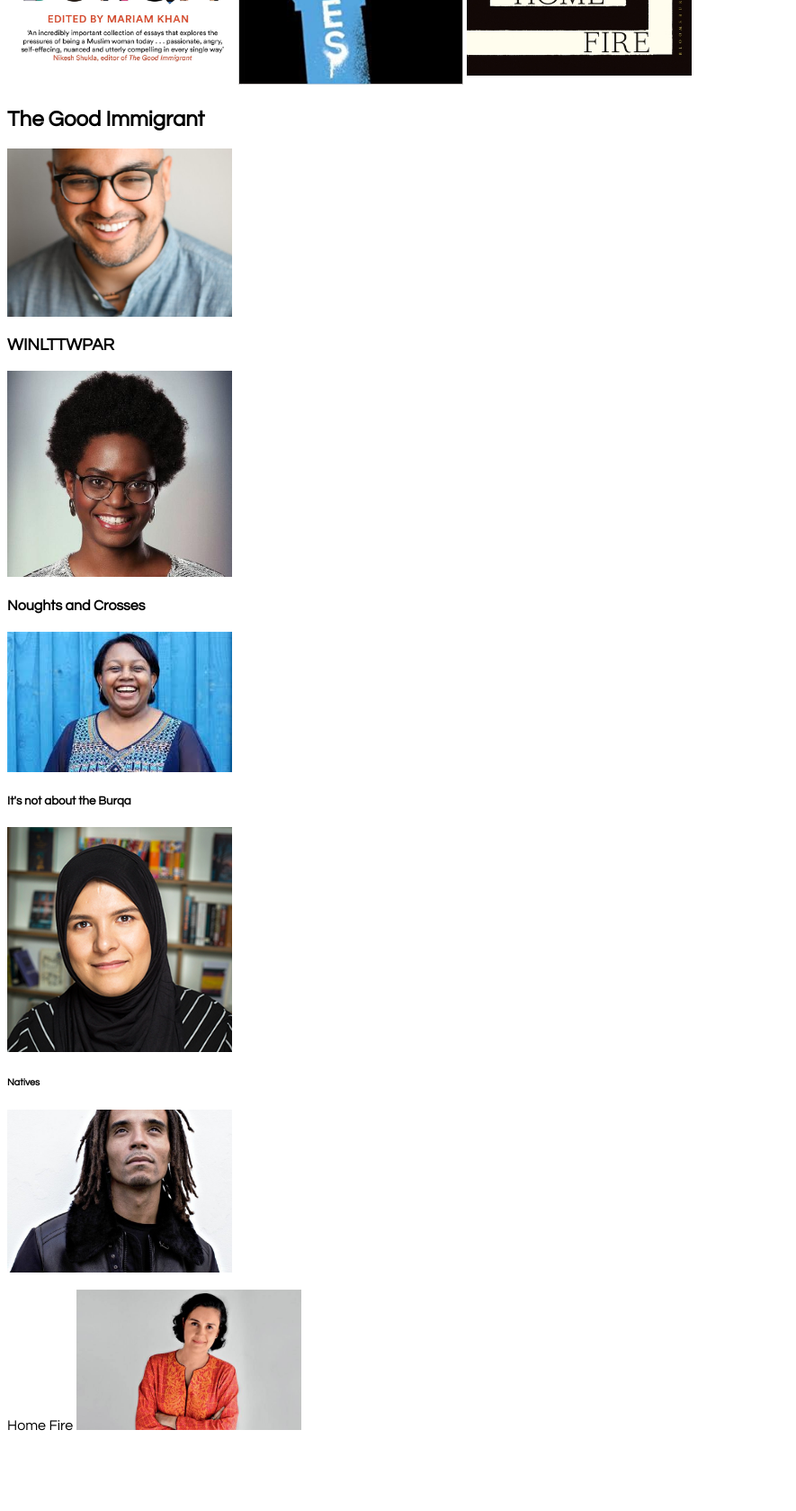
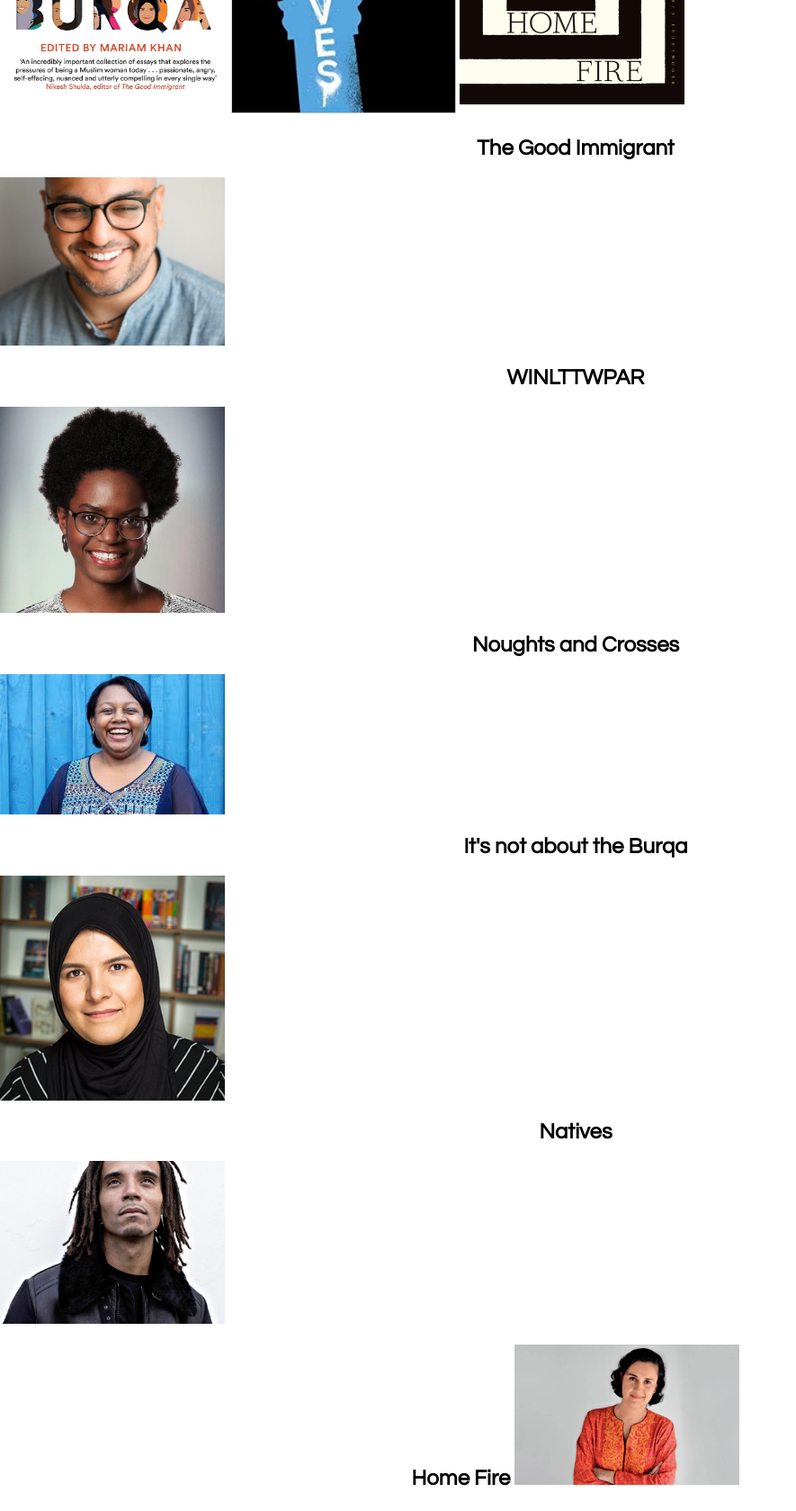
Before and after one commit to Prubjeet/group_project, a plain HTML site: page index.html in a window 1280 px wide. Shown: the part 940-2619 px from the top of the page at 90% size, without its empty margins (0-885 px from the left). Before the commit the page ends 2548 px from the top, so only its background shows below. Drawn offline with Linux system fonts and the light colour scheme.

Commit message:
tried doing a bit more but not a lot changed

```diff
--- a/index.html
+++ b/index.html
@@ -11,14 +11,17 @@
 </body>
 <nav>
     <ul>
+        <li><a>Menu</a></li>
+        <ul>
                 <li><a href="index.html">Home</a></li>
                 <li><a href="aboutpage.html">About page</a></li>
-        <li><a href="#">The Good immigrant</a></li>
+                <li><a href="#">The Good Immigrant</a></li>
                 <li><a href="#">WINLTTWPAR</a></li>
                 <li><a href="#">Noughts and Crosses</a></li>
                 <li><a href="#">It's Not About the Burqa</a></li>
                 <li><a href="#">Natives</a></li>
                 <li><a href="#">Home Fire</a></li>
+          </ul>
     </ul>
   </nav>
 </div>
@@ -46,33 +49,32 @@
 </div>
 
 <div>
-  <h3>WINLTTWPAR</h3>
+  <h2>WINLTTWPAR</h3>
     <img src="images/Reni eddo-lodge.jpg" alt="A local image" width="250px">
   <p></P>
 </div>
 
 <div>
-  <h4>Noughts and Crosses</h4>
+  <h2>Noughts and Crosses</h4>
   <img src="images/Malorie Blackman.jpg" alt="A local image" width="250px">
   <p></p>
 </div>
 
 <div>
-  <h5> It's not about the Burqa</h5>
+  <h2> It's not about the Burqa</h5>
     <img src="images/Mariam Khan.jpg" alt="A local image" width="250px">
   <p></p>
 </div>
 
 <div>
-  <h6>Natives</h6>
+  <h2>Natives</h6>
     <img src="images/Akala.jpg" alt="A local image" width="250px">
   <p></p>
 </div>
 
 <div>
-  <h7>Home Fire</h7>
-    <img src="images/Kamila Shamsie.jpg" alt="A local image" width="250px">
+  <h2>Home Fire</h7>
+    <img src="images/Kamila Shamsie.jpg" width="250px">
     <p></p>
 </div>
-
 </html>
--- a/styles.CSS
+++ b/styles.CSS
@@ -1,10 +1,8 @@
 body{
   font-family:century gothic;
+  margin: 0px;
+  padding: 0px;
 }
-ul{
-  margin: 0px;
-  padding: 0px
-  list-style: none;
-}
-
-ul li
+ h1,h2{
+   text-align: center;
+ }
```
Also changed, not shown: images/PHM_Original/The good immigrant cover.jpg (deleted), images/PHM_Original/about race cover.jpg (deleted). Lines whose indentation alone changed are shown as unchanged.
